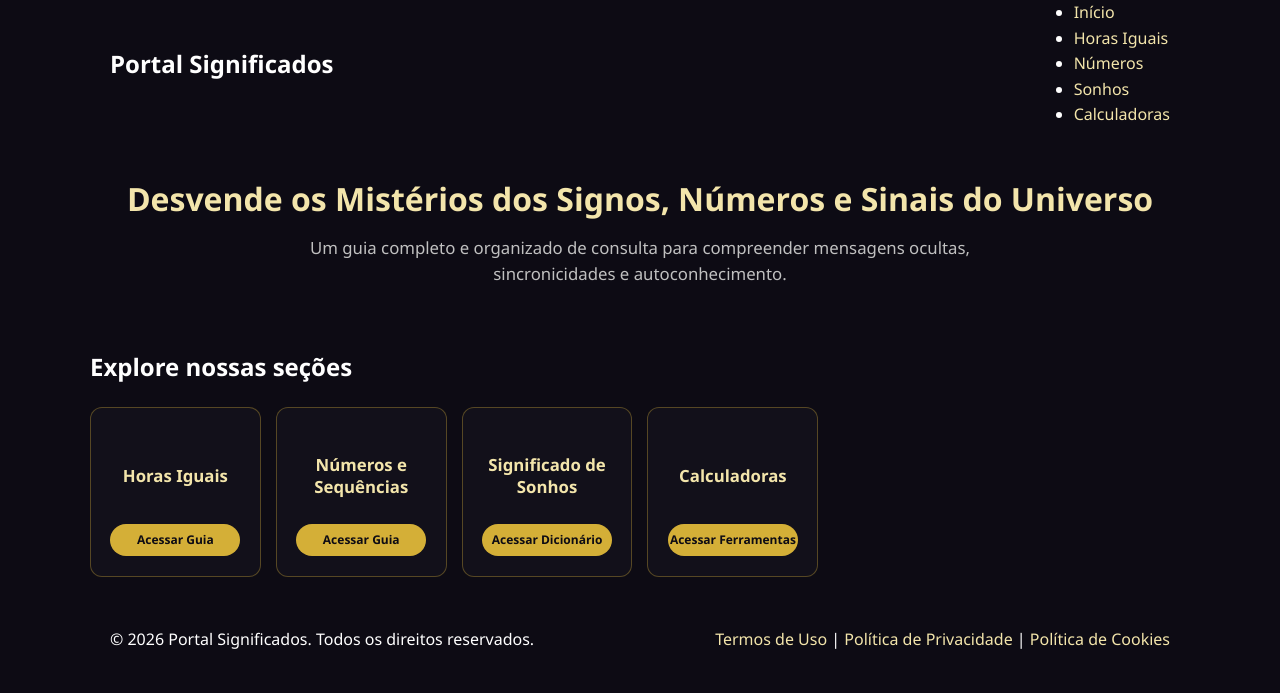
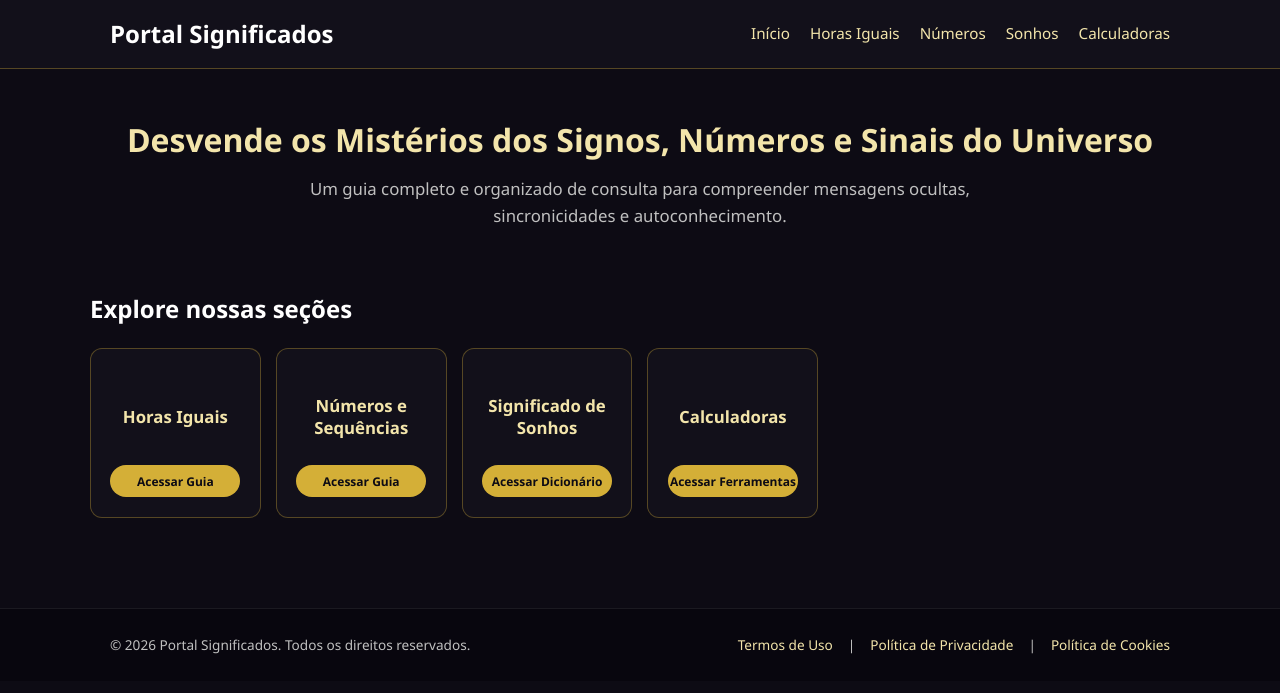
Before and after one commit to dreams-num/portal-significados, a Jekyll site: the page built from index.html, in a window 1280 px wide. Shown: the top 693 px of the page. Built offline with Jekyll 4.4.1, drawn with Linux system fonts in a browser that asks for light colours.

Commit message:
Refactor navigation and header styles for consistency

```diff
--- a/css/style.css
+++ b/css/style.css
@@ -21,9 +21,10 @@ body {
 }
 
 /* ==========================================================================
-   2. CABEÇALHO E NAVEGAÇÃO
+   2. CABEÇALHO E NAVEGAÇÃO (CORRIGIDO PARA REMOVER BOLINHAS)
    ========================================================================== */
-.header {
+.header,
+.main-header {
     background-color: #12101a;
     border-bottom: 1px solid rgba(212, 175, 55, 0.35);
     padding: 15px 0;
@@ -49,12 +50,30 @@ body {
     color: #d4af37;
 }
 
-.nav-menu {
-    display: flex;
-    gap: 20px;
+/* Reset de listas para o Menu */
+.nav-menu,
+.main-nav,
+.main-nav ul,
+header nav ul {
+    list-style: none !important;
+    list-style-type: none !important;
+    margin: 0 !important;
+    padding: 0 !important;
+    display: flex !important;
+    flex-direction: row !important;
+    gap: 20px !important;
+    align-items: center;
 }
 
-.nav-menu a {
+.main-nav li,
+header nav li {
+    display: inline-block !important;
+    list-style: none !important;
+}
+
+.nav-menu a,
+.main-nav a,
+header nav a {
     color: #c0c0c0;
     text-decoration: none;
     font-size: 0.95rem;
@@ -62,8 +81,10 @@ body {
 }
 
 .nav-menu a:hover,
-.nav-menu a.active {
-    color: #d4af37;
+.nav-menu a.active,
+.main-nav a:hover,
+header nav a:hover {
+    color: #d4af37 !important;
 }
 
 .nav-toggle {
@@ -136,8 +157,8 @@ body {
     display: flex;
     flex-direction: column;
     align-items: center;
-    justify-content: space-between; /* Empurra o título para cima e o botão para a base */
-    height: 170px; /* Fixa a altura do bloco quadrado */
+    justify-content: space-between;
+    height: 170px;
     transition: transform 0.2s ease, border-color 0.2s ease, box-shadow 0.2s ease;
 }
 
@@ -156,7 +177,7 @@ body {
     display: flex;
     align-items: center;
     justify-content: center;
-    height: 100%; /* Ocupa o espaço central uniformemente */
+    height: 100%;
 }
 
 /* Botão Amarelo/Dourado 100% Padronizado */
@@ -165,16 +186,17 @@ body {
     color: #0d0b14;
     font-size: 0.75rem;
     font-weight: bold;
-    padding: 8px 0; /* Padding vertical fixo */
+    padding: 8px 0;
     border-radius: 20px;
-    width: 130px; /* Largura idêntica para todos os botões */
-    height: 32px; /* Altura idêntica para todos os botões */
+    width: 130px;
+    height: 32px;
     display: flex;
     align-items: center;
     justify-content: center;
-    white-space: nowrap; /* Impede a quebra de linha do texto */
+    white-space: nowrap;
     box-sizing: border-box;
 }
+
 /* ==========================================================================
    5. PÁGINA DE ARTIGOS / POSTS
    ========================================================================== */
@@ -221,24 +243,24 @@ body {
 }
 
 /* Estilização do Breadcrumb */
-.breadcrumb {
+.breadcrumb, .breadcrumbs {
     font-size: 0.88rem;
     color: #c0c0c0;
     margin-bottom: 20px;
 }
 
-.breadcrumb a {
-    color: #f3e5ab;
+.breadcrumb a, .breadcrumbs a {
+    color: #f3e5ab !important;
     text-decoration: none;
     transition: color 0.2s ease;
 }
 
-.breadcrumb a:hover {
-    color: #d4af37;
+.breadcrumb a:hover, .breadcrumbs a:hover {
+    color: #d4af37 !important;
     text-decoration: underline;
 }
 
-.breadcrumb span {
+.breadcrumb span, .breadcrumbs span {
     color: #888888;
     margin: 0 6px;
 }
@@ -260,7 +282,6 @@ main a:hover,
    ESTILOS DE ARTIGOS / POSTS
    ========================================================================== */
 
-/* Título e Subtítulos */
 article h1 {
     font-size: 2.2rem;
     color: #f3e5ab;
@@ -330,7 +351,7 @@ article p {
 /* ==========================================================================
    6. RODAPÉ (FOOTER)
    ========================================================================== */
-.footer {
+.footer, .main-footer {
     background-color: #08060e;
     border-top: 1px solid rgba(255, 255, 255, 0.08);
     padding: 25px 0;
@@ -347,19 +368,19 @@ article p {
     gap: 15px;
 }
 
-.footer-links {
+.footer-links, .footer-nav {
     display: flex;
     gap: 15px;
 }
 
-.footer-links a {
-    color: #c0c0c0;
+.footer-links a, .footer-nav a {
+    color: #c0c0c0 !important;
     text-decoration: none;
     transition: color 0.2s ease;
 }
 
-.footer-links a:hover {
-    color: #d4af37;
+.footer-links a:hover, .footer-nav a:hover {
+    color: #d4af37 !important;
 }
 
 /* ==========================================================================
@@ -370,16 +391,16 @@ article p {
         display: flex;
     }
 
-    .nav-menu {
-        display: none;
+    .nav-menu, .main-nav ul {
+        display: none !important;
         width: 100%;
-        flex-direction: column;
-        gap: 12px;
-        padding-top: 15px;
+        flex-direction: column !important;
+        gap: 12px !important;
+        padding-top: 15px !important;
     }
 
-    .nav-menu.active {
-        display: flex;
+    .nav-menu.active, .main-nav.active ul {
+        display: flex !important;
     }
 
     .header-container {
```
